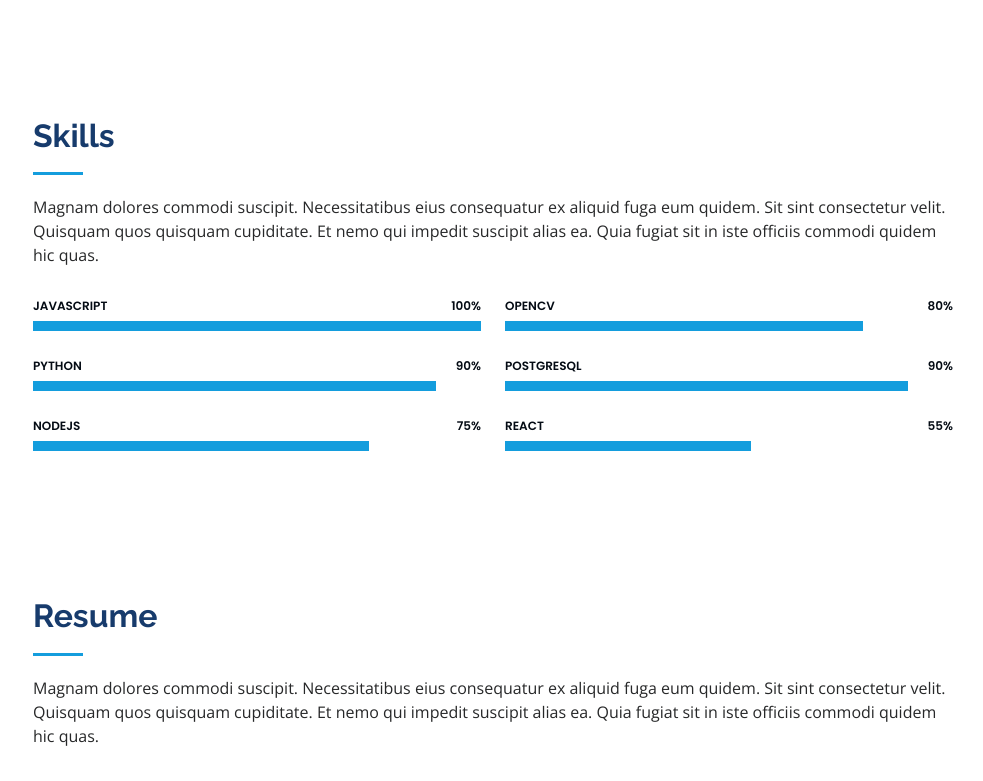
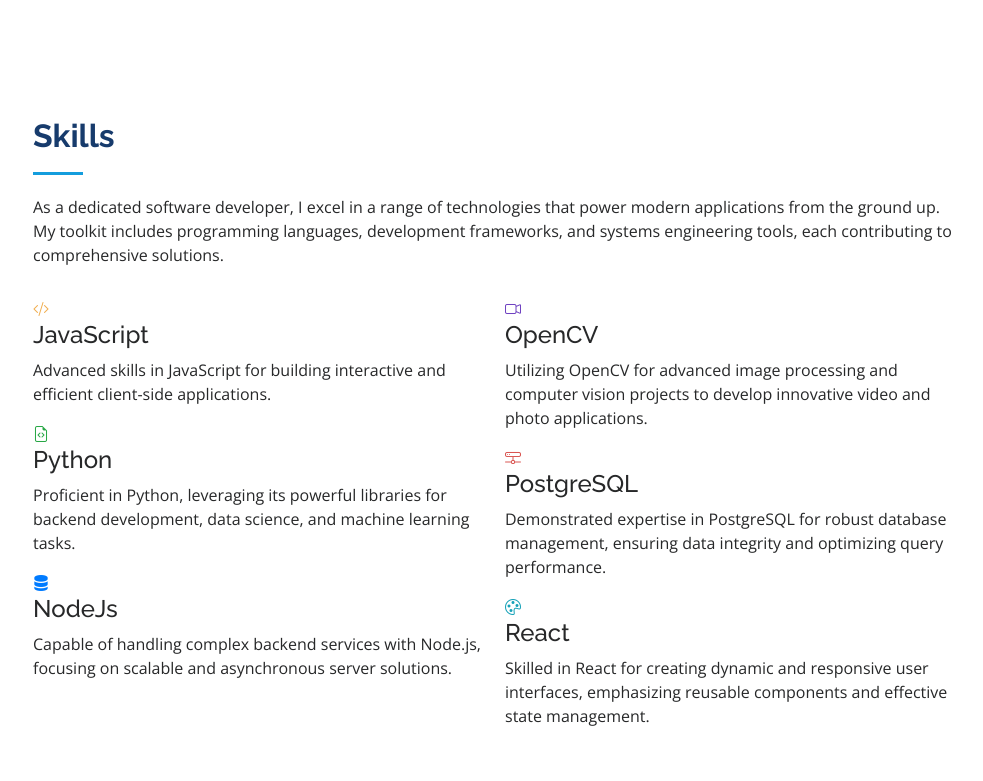
Before and after one commit to Shams2611/My-Portfolio-Site, a plain HTML site: page index.html in a window 1280 px wide. Shown: the part 1455-2236 px from the top of the page, without its empty margins (297-1280 px from the left). Drawn offline with nearby package versions, Linux system fonts and the light colour scheme.

Commit message:
skills fix

```diff
--- a/index.html
+++ b/index.html
@@ -12,6 +12,7 @@
   <!-- Favicons -->
   <link href="assets/img/favicon.png" rel="icon">
   <link href="assets/img/apple-touch-icon.png" rel="apple-touch-icon">
+
 
   <!-- Google Fonts -->
   <link
@@ -133,78 +134,66 @@
     <!-- End Facts Section -->
 
     <!-- ======= Skills Section ======= -->
-    <section id="skills" class="skills section-bg" style="background-color: var(--white);">
+    <section id="skills" class="skills section-bg">
       <div class="container">
 
           <div class="section-title">
               <h2>Skills</h2>
-          <p>Magnam dolores commodi suscipit. Necessitatibus eius consequatur ex aliquid fuga eum quidem. Sit sint
-            consectetur velit. Quisquam quos quisquam cupiditate. Et nemo qui impedit suscipit alias ea. Quia fugiat sit
-            in iste officiis commodi quidem hic quas.</p>
+              <p>As a dedicated software developer, I excel in a range of technologies that power modern applications from the ground up. My toolkit includes programming languages, development frameworks, and systems engineering tools, each contributing to comprehensive solutions.</p>
           </div>
 
           <div class="row skills-content">
+              <div class="col-lg-6" data-aos="fade-up">
+                  <!-- JavaScript -->
+                  <div class="skill-item">
+                      <i class="bi bi-code-slash" style="color: #f0ad4e;"></i>
+                      <h4>JavaScript</h4>
+                      <p>Advanced skills in JavaScript for building interactive and efficient client-side applications.</p>
+                  </div>
 
-          <div class="col-lg-6" data-aos="fade-up">
+                  <!-- Python -->
+                  <div class="skill-item">
+                      <i class="bi bi-file-earmark-code" style="color: #28a745;"></i>
+                      <h4>Python</h4>
+                      <p>Proficient in Python, leveraging its powerful libraries for backend development, data science, and machine learning tasks.</p>
+                  </div>
 
-            <div class="progress">
-              <span class="skill">JavaScript <i class="val">100%</i></span>
-              <div class="progress-bar-wrap">
-                <div class="progress-bar" role="progressbar" aria-valuenow="100" aria-valuemin="0" aria-valuemax="100">
-                </div>
+                  <!-- NodeJs -->
+                  <div class="skill-item">
+                      <i class="bi bi-server" style="color: #007bff;"></i>
+                      <h4>NodeJs</h4>
+                      <p>Capable of handling complex backend services with Node.js, focusing on scalable and asynchronous server solutions.</p>
                   </div>
               </div>
 
-            <div class="progress">
-              <span class="skill">Python <i class="val">90%</i></span>
-              <div class="progress-bar-wrap">
-                <div class="progress-bar" role="progressbar" aria-valuenow="90" aria-valuemin="0" aria-valuemax="100">
-                </div>
-              </div>
+              <div class="col-lg-6" data-aos="fade-up" data-aos-delay="100">
+                  <!-- OpenCV -->
+                  <div class="skill-item">
+                      <i class="bi bi-camera-video" style="color: #6f42c1;"></i>
+                      <h4>OpenCV</h4>
+                      <p>Utilizing OpenCV for advanced image processing and computer vision projects to develop innovative video and photo applications.</p>
                   </div>
 
-            <div class="progress">
-              <span class="skill">NodeJs <i class="val">75%</i></span>
-              <div class="progress-bar-wrap">
-                <div class="progress-bar" role="progressbar" aria-valuenow="75" aria-valuemin="0" aria-valuemax="100">
+                  <!-- PostgreSQL -->
+                  <div class="skill-item">
+                      <i class="bi bi-hdd-network" style="color: #d9534f;"></i>
+                      <h4>PostgreSQL</h4>
+                      <p>Demonstrated expertise in PostgreSQL for robust database management, ensuring data integrity and optimizing query performance.</p>
+                  </div>
+
+                  <!-- React -->
+                  <div class="skill-item">
+                      <i class="bi bi-palette" style="color: #17a2b8;"></i>
+                      <h4>React</h4>
+                      <p>Skilled in React for creating dynamic and responsive user interfaces, emphasizing reusable components and effective state management.</p>
                   </div>
               </div>
           </div>
 
       </div>
+  </section>
 
-          <div class="col-lg-6" data-aos="fade-up" data-aos-delay="100">
-
-            <div class="progress">
-              <span class="skill">OpenCV <i class="val">80%</i></span>
-              <div class="progress-bar-wrap">
-                <div class="progress-bar" role="progressbar" aria-valuenow="80" aria-valuemin="0" aria-valuemax="100">
-                </div>
-              </div>
-            </div>
-
-            <div class="progress">
-              <span class="skill">PostgreSQL <i class="val">90%</i></span>
-              <div class="progress-bar-wrap">
-                <div class="progress-bar" role="progressbar" aria-valuenow="90" aria-valuemin="0" aria-valuemax="100">
-                </div>
-              </div>
-            </div>
-
-            <div class="progress">
-              <span class="skill">React <i class="val">55%</i></span>
-              <div class="progress-bar-wrap">
-                <div class="progress-bar" role="progressbar" aria-valuenow="55" aria-valuemin="0" aria-valuemax="100">
-                </div>
-              </div>
-            </div>
-
-          </div>
-
-        </div>
-
-      </div>
-    </section><!-- End Skills Section -->
+      <!-- End Skills Section -->
 
     <!-- ======= Resume Section ======= -->
     <section id="resume" class="resume" style="background-color: var(--white);">
@@ -641,6 +630,8 @@
   <script src="assets/vendor/typed.js/typed.umd.js"></script>
   <script src="assets/vendor/waypoints/noframework.waypoints.js"></script>
   <script src="assets/vendor/php-email-form/validate.js"></script>
+  <script src="https://cdn.jsdelivr.net/npm/chart.js"></script>
+
 
   <!-- Template Main JS File -->
   <script src="assets/js/main.js"></script>
```
Lines whose indentation alone changed are shown as unchanged.
